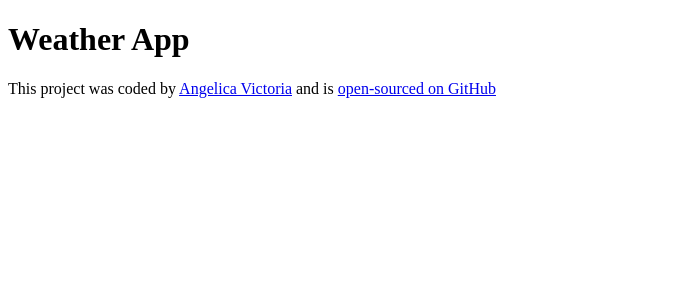
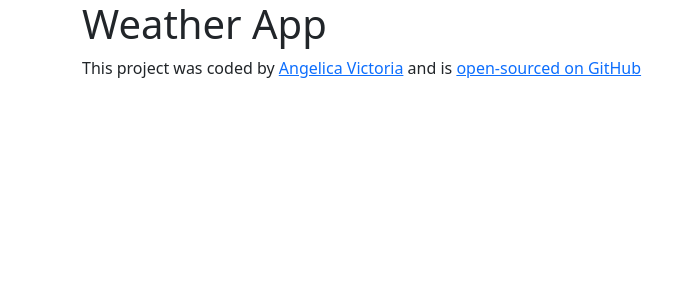
Before and after one commit to angelicav1/Weather-React-App, a React (Create React App) app: page / in a window 1280 px wide. Shown: the top 300 px of the page, without its empty margins (0-697 px from the left). Built offline with nearby package versions, Linux system fonts and the light colour scheme.

Commit message:
added bootstrap to the project

```diff
--- a/package.json
+++ b/package.json
@@ -6,6 +6,7 @@
     "@testing-library/jest-dom": "^5.17.0",
     "@testing-library/react": "^13.4.0",
     "@testing-library/user-event": "^13.5.0",
+    "bootstrap": "^5.3.3",
     "react": "^18.3.1",
     "react-dom": "^18.3.1",
     "react-scripts": "5.0.1",
--- a/src/App.js
+++ b/src/App.js
@@ -4,6 +4,7 @@ import './App.css';
 export default function App() {
   return (
     <div className='App'>
+      <div className='container'>
         <h1>Weather App</h1>
         <footer>
           This project was coded by{' '}
@@ -20,5 +21,6 @@ export default function App() {
           </a>
         </footer>
       </div>
+    </div>
   );
 }
--- a/src/index.js
+++ b/src/index.js
@@ -1,6 +1,7 @@
 import React from 'react';
 import ReactDOM from 'react-dom/client';
 import './index.css';
+import 'bootstrap/dist/css/bootstrap.css';
 import App from './App';
 import reportWebVitals from './reportWebVitals';
 
```
Also changed, not shown: 1 other file (tests, documents, lock files or other folders). Lines whose indentation alone changed are shown as unchanged.
